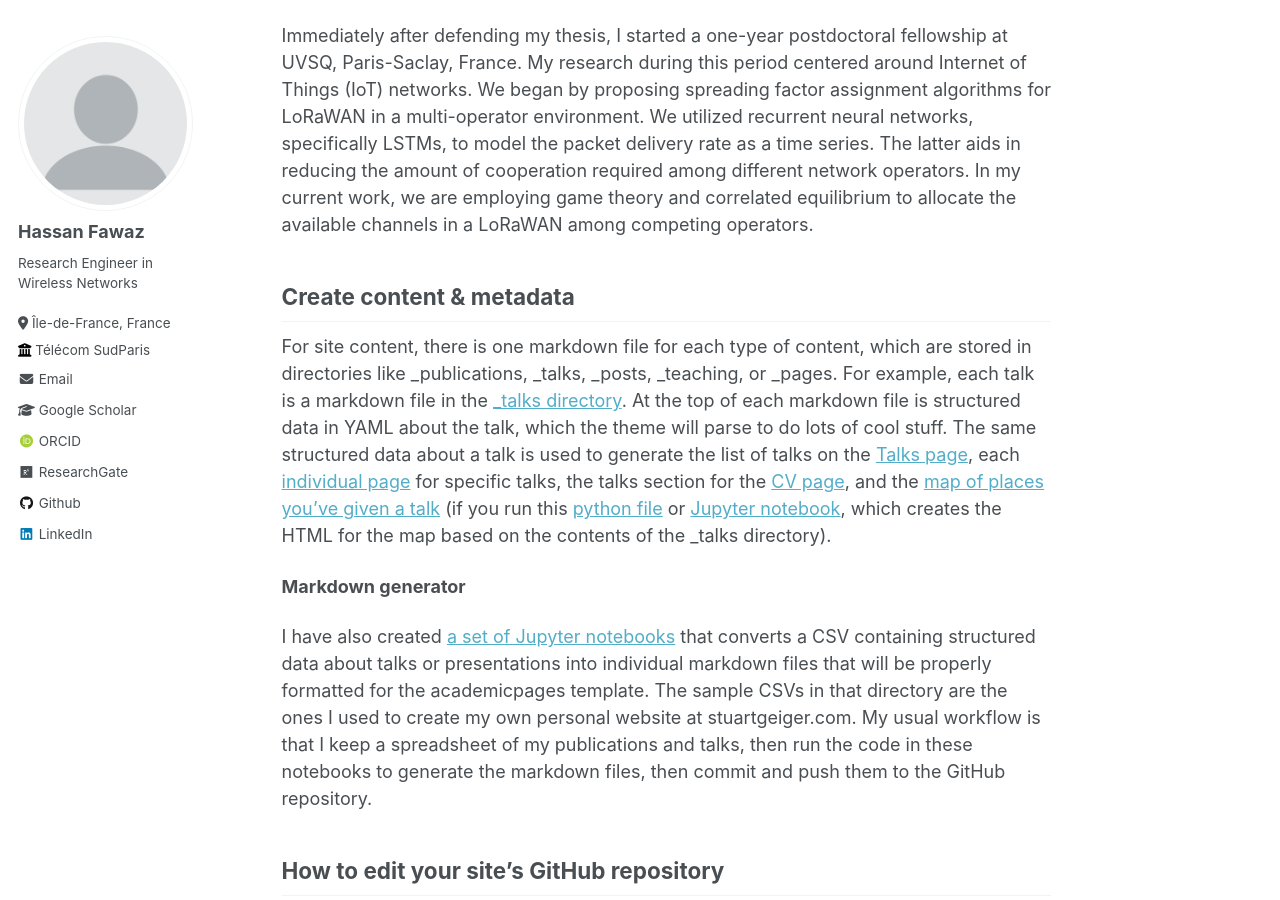
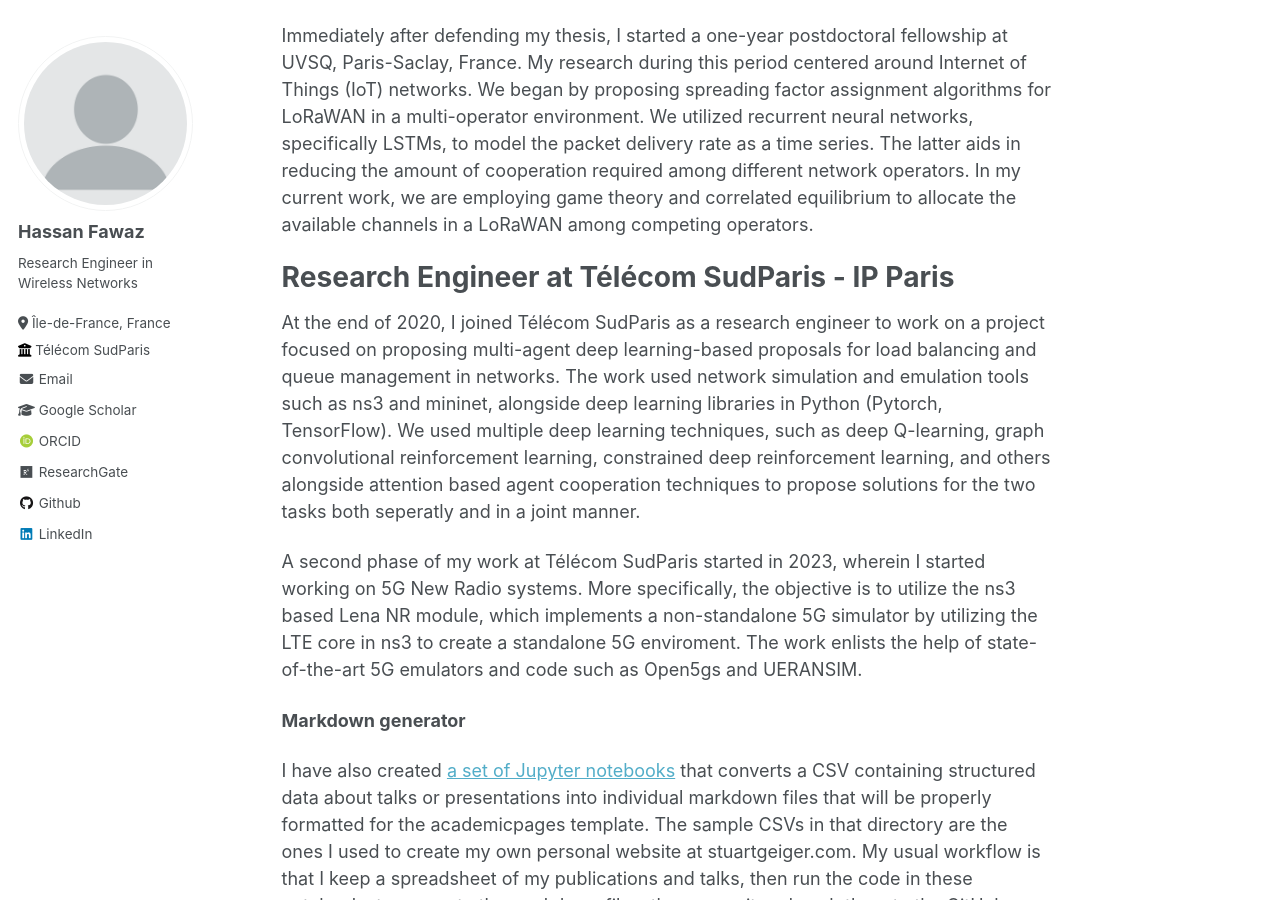
Before and after one commit to Hassan-Fawaz/Hassan-Fawaz.github.io, a Jekyll site: the page built from _pages/about.md, in a window 1280 px wide and 900 px high, scrolled down 1321 px. Built offline with Jekyll 4.4.1, drawn with Linux system fonts in a browser that asks for light colours; some web fonts are replaced.

Commit message:
Update about.md

```diff
--- a/_pages/about.md
+++ b/_pages/about.md
@@ -28,9 +28,11 @@ Postdoc at Université de Versailles Saint-Quentin-en-Yvelines
 ======
 Immediately after defending my thesis, I started a one-year postdoctoral fellowship at UVSQ, Paris-Saclay, France. My research during this period centered around Internet of Things (IoT) networks. We began by proposing spreading factor assignment algorithms for LoRaWAN in a multi-operator environment. We utilized recurrent neural networks, specifically LSTMs, to model the packet delivery rate as a time series. The latter aids in reducing the amount of cooperation required among different network operators. In my current work, we are employing game theory and correlated equilibrium to allocate the available channels in a LoRaWAN among competing operators.
 
-Create content & metadata
-------
-For site content, there is one markdown file for each type of content, which are stored in directories like _publications, _talks, _posts, _teaching, or _pages. For example, each talk is a markdown file in the [_talks directory](https://github.com/academicpages/academicpages.github.io/tree/master/_talks). At the top of each markdown file is structured data in YAML about the talk, which the theme will parse to do lots of cool stuff. The same structured data about a talk is used to generate the list of talks on the [Talks page](https://academicpages.github.io/talks), each [individual page](https://academicpages.github.io/talks/2012-03-01-talk-1) for specific talks, the talks section for the [CV page](https://academicpages.github.io/cv), and the [map of places you've given a talk](https://academicpages.github.io/talkmap.html) (if you run this [python file](https://github.com/academicpages/academicpages.github.io/blob/master/talkmap.py) or [Jupyter notebook](https://github.com/academicpages/academicpages.github.io/blob/master/talkmap.ipynb), which creates the HTML for the map based on the contents of the _talks directory).
+Research Engineer at Télécom SudParis - IP Paris
+======
+At the end of 2020, I joined Télécom SudParis as a research engineer to work on a project focused on proposing multi-agent deep learning-based proposals for load balancing and queue management in networks. The work used network simulation and emulation tools such as ns3 and mininet, alongside deep learning libraries in Python (Pytorch, TensorFlow). We used multiple deep learning techniques, such as deep Q-learning, graph convolutional reinforcement learning, constrained deep reinforcement learning, and others alongside attention based agent cooperation techniques to propose solutions for the two tasks both seperatly and in a joint manner.
+
+A second phase of my work at Télécom SudParis started in 2023, wherein I started working on 5G New Radio systems. More specifically, the objective is to utilize the ns3 based Lena NR module, which implements a non-standalone 5G simulator by utilizing the LTE core in ns3 to create a standalone 5G enviroment. The work enlists the help of state-of-the-art 5G emulators and code such as Open5gs and UERANSIM.
 
 **Markdown generator**
 
```
